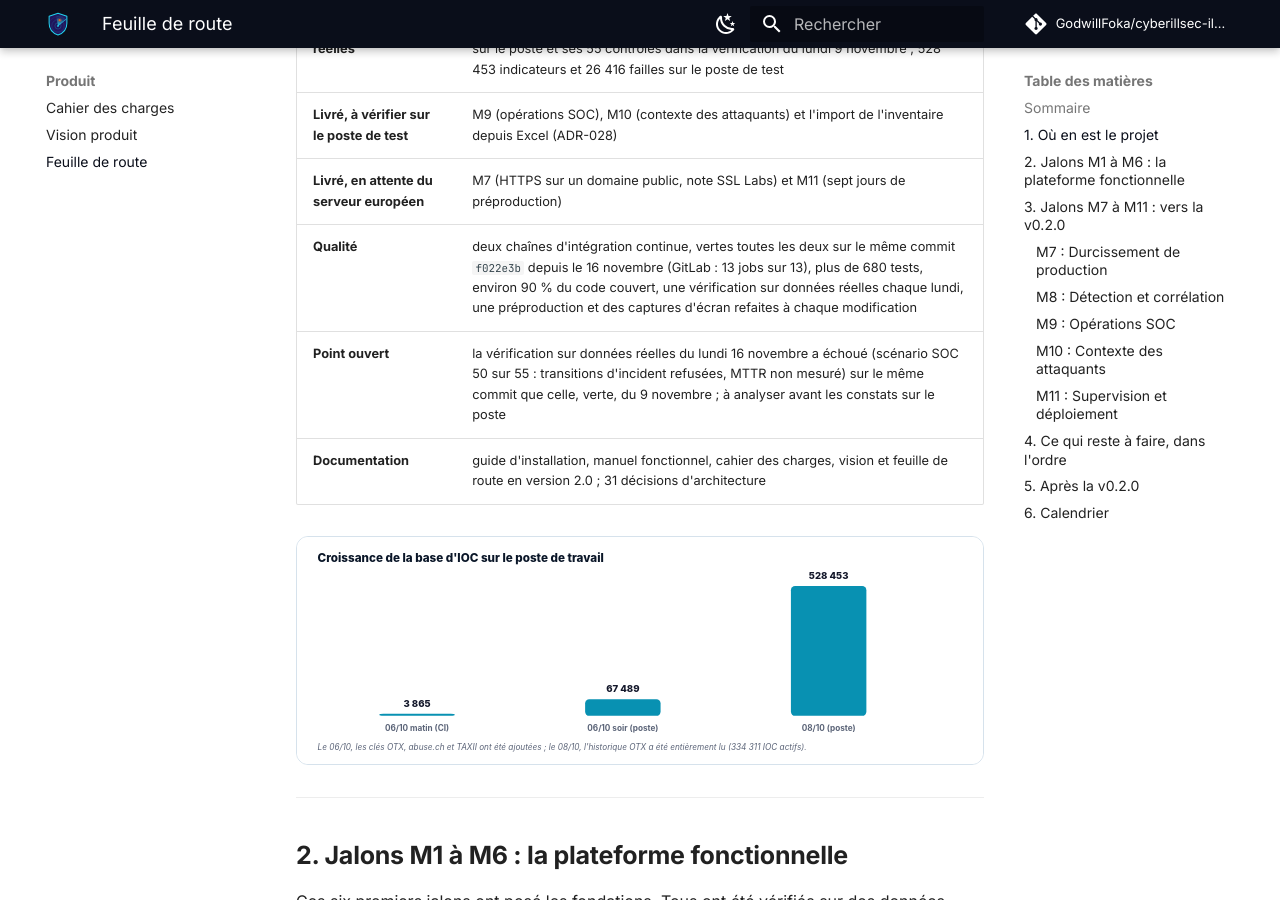
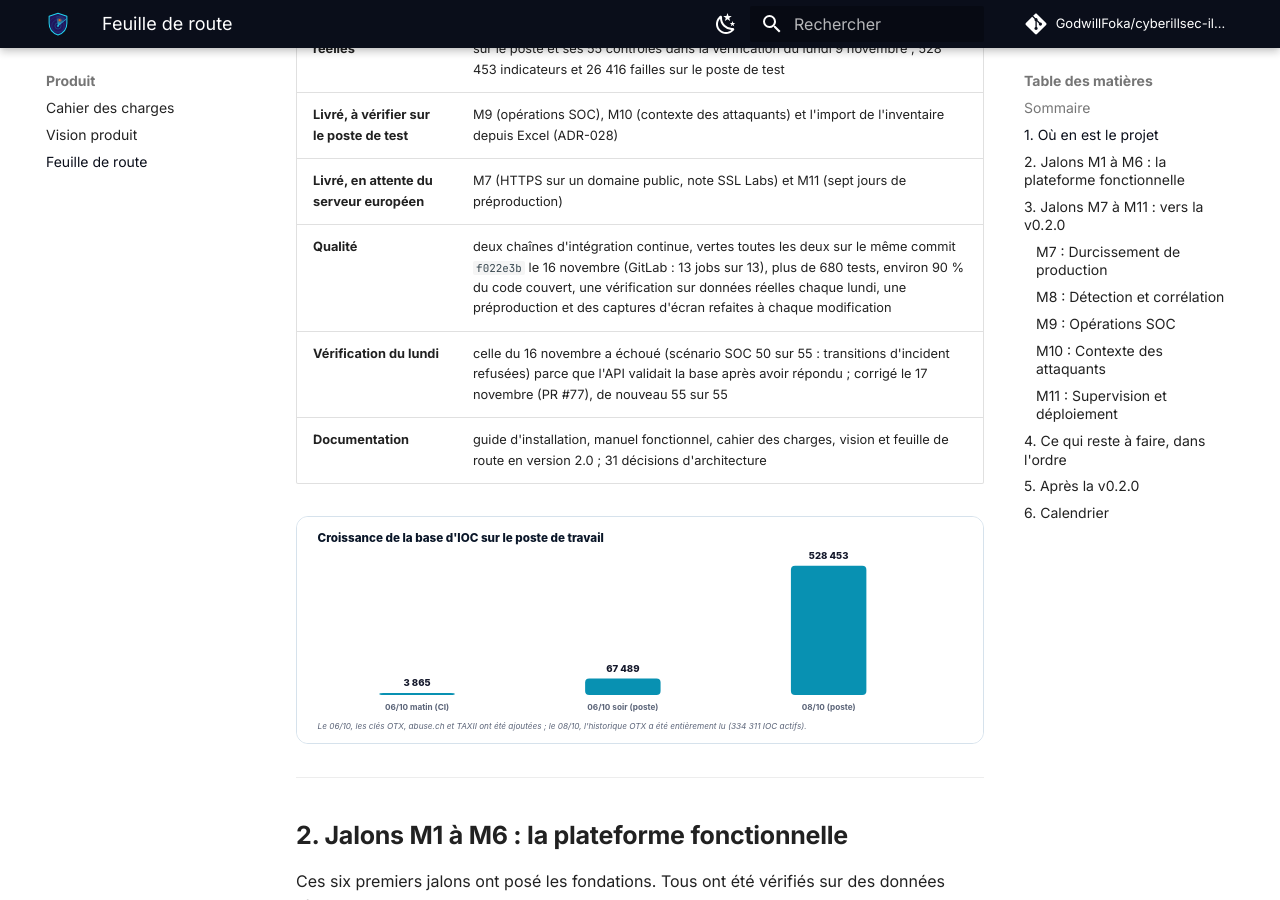
Before and after one commit to GodwillFoka/cyberillsec-illwatch, an MkDocs documentation site: the page built from docs/ROADMAP.md, in a window 1280 px wide and 900 px high, scrolled down 1378 px. Built offline with MkDocs 1.6.1 and Material for MkDocs 9.7.7, drawn with Linux system fonts in a browser that asks for light colours; comment, search, counter and statistics services are not loaded; some of the changed text lies outside the part shown.

Commit message:
docs(état) : échec de la validation du 16/11 corrigé (PR #77)
Cause et correctif consignés dans ETAT_AVANCEMENT et la ROADMAP :
transaction validée avant la réponse, validation réelle de nouveau à
55/55. Nouveau point ouvert : `main` de GitLab en retard sur GitHub.

Co-Authored-By: Claude Opus 5.5 <noreply@anthropic.com>

```diff
--- a/docs/ROADMAP.md
+++ b/docs/ROADMAP.md
@@ -37,8 +37,8 @@ conditions de production.
 | **Vérifié sur données réelles** | les jalons M1 à M6 et M8 ; le scénario complet d'un SOC passe ses 48 contrôles sur le poste et ses 55 contrôles dans la vérification du lundi 9 novembre ; 528 453 indicateurs et 26 416 failles sur le poste de test |
 | **Livré, à vérifier sur le poste de test** | M9 (opérations SOC), M10 (contexte des attaquants) et l'import de l'inventaire depuis Excel (ADR-028) |
 | **Livré, en attente du serveur européen** | M7 (HTTPS sur un domaine public, note SSL Labs) et M11 (sept jours de préproduction) |
-| **Qualité** | deux chaînes d'intégration continue, vertes toutes les deux sur le même commit `f022e3b` depuis le 16 novembre (GitLab : 13 jobs sur 13), plus de 680 tests, environ 90 % du code couvert, une vérification sur données réelles chaque lundi, une préproduction et des captures d'écran refaites à chaque modification |
-| **Point ouvert** | la vérification sur données réelles du lundi 16 novembre a échoué (scénario SOC 50 sur 55 : transitions d'incident refusées, MTTR non mesuré) sur le même commit que celle, verte, du 9 novembre ; à analyser avant les constats sur le poste |
+| **Qualité** | deux chaînes d'intégration continue, vertes toutes les deux sur le même commit `f022e3b` le 16 novembre (GitLab : 13 jobs sur 13), plus de 680 tests, environ 90 % du code couvert, une vérification sur données réelles chaque lundi, une préproduction et des captures d'écran refaites à chaque modification |
+| **Vérification du lundi** | celle du 16 novembre a échoué (scénario SOC 50 sur 55 : transitions d'incident refusées) parce que l'API validait la base après avoir répondu ; corrigé le 17 novembre (PR #77), de nouveau 55 sur 55 |
 | **Documentation** | guide d'installation, manuel fonctionnel, cahier des charges, vision et feuille de route en version 2.0 ; 31 décisions d'architecture |
 
 ![Croissance de la base d'IOC](assets/schemas/chiffres-ioc.svg)
@@ -150,7 +150,7 @@ Ces tâches suivent les quatre phases de la *Feuille de route vers 100 %* du 17
 
 | Phase | Tâches | Période | Fin de phase |
 |---|---|---|---|
-| 1. Remettre la chaîne au vert | 4, 5, analyse de la vérification du 16 novembre | du 17 au 23 novembre | CI GitHub et GitLab vertes sur le même commit, au moins 6 sources saines sur 7 actives |
+| 1. Remettre la chaîne au vert | 4, 5, correction de la vérification du 16 novembre (faite le 17) | du 17 au 23 novembre | CI GitHub et GitLab vertes sur le même commit, au moins 6 sources saines sur 7 actives |
 | 2. Vérifier M9 et M10 sur le poste | 1, 2, 3 | du 24 au 30 novembre | M9 et M10 passés de « livré » à « vérifié », bilans écrits |
 | 3. Terminer M7 et M11, puis la v0.2.0 | 6, 7, 8, 9 | du 1er au 15 décembre | serveur loué au plus tard le 1er décembre, `v0.2.0` vers le 12 décembre |
 | 4. Prêt à commercialiser | section 5 | de décembre 2026 à mars 2027 | `v0.3.0` le 31 mars 2027 |
@@ -201,6 +201,7 @@ Restent, dans cet ordre, avec les thèmes du tableau suivant :
 | du 22 au 24 octobre 2026 | site de présentation en cinq langues, demandes de démonstration |
 | 30 octobre 2026 | inventaire en fichier, nouvelle ponctuation, documentation v2.0 |
 | 16 novembre 2026 | pipeline GitLab de nouveau vert, mises à jour Dependabot traitées |
+| 17 novembre 2026 | transaction validée avant la réponse de l'API (PR #77) : vérification sur données réelles de nouveau à 55 sur 55 |
 | du 17 au 30 novembre 2026 (prévu) | chaîne au vert, M9 et M10 vérifiés sur le poste |
 | 1er décembre 2026 (date butoir) | location du serveur européen et du nom de domaine |
 | vers le 12 décembre 2026 (prévu) | M7 et M11 terminés, version `v0.2.0` |
```
Also changed, not shown: Rapport/ETAT_AVANCEMENT.md (+16 -10 lines).
